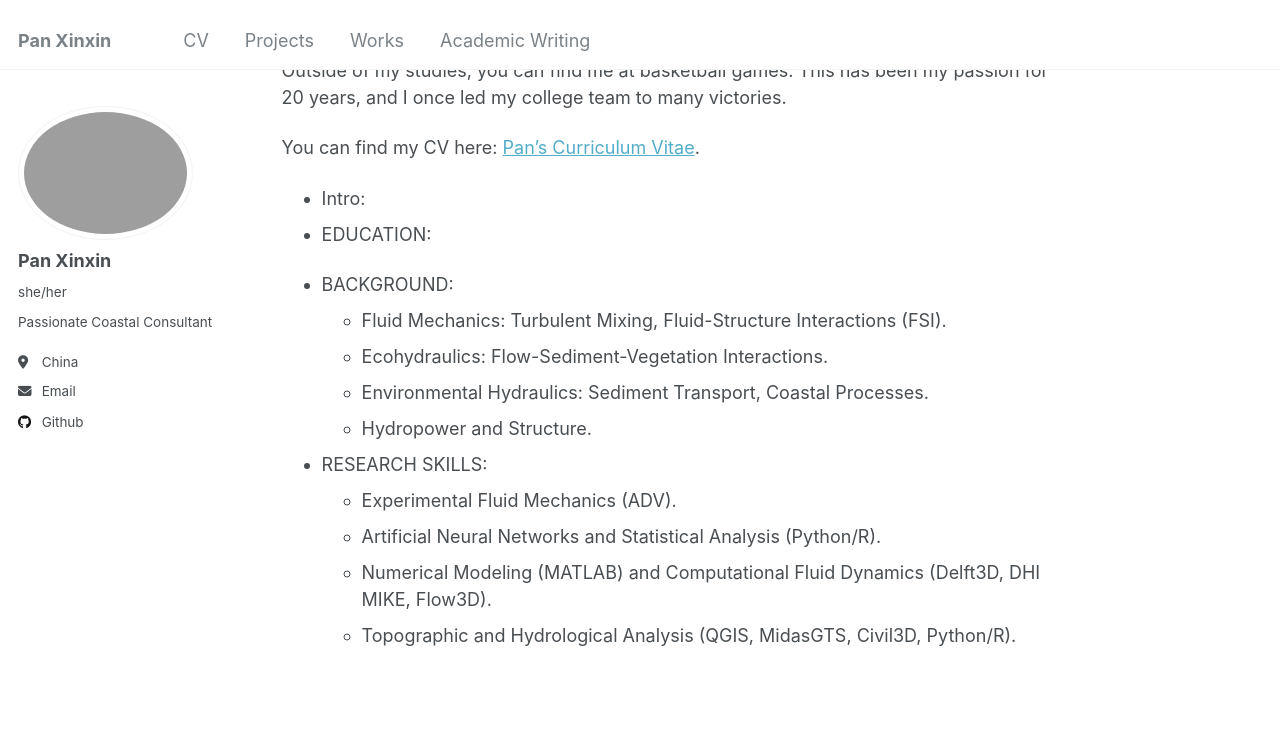
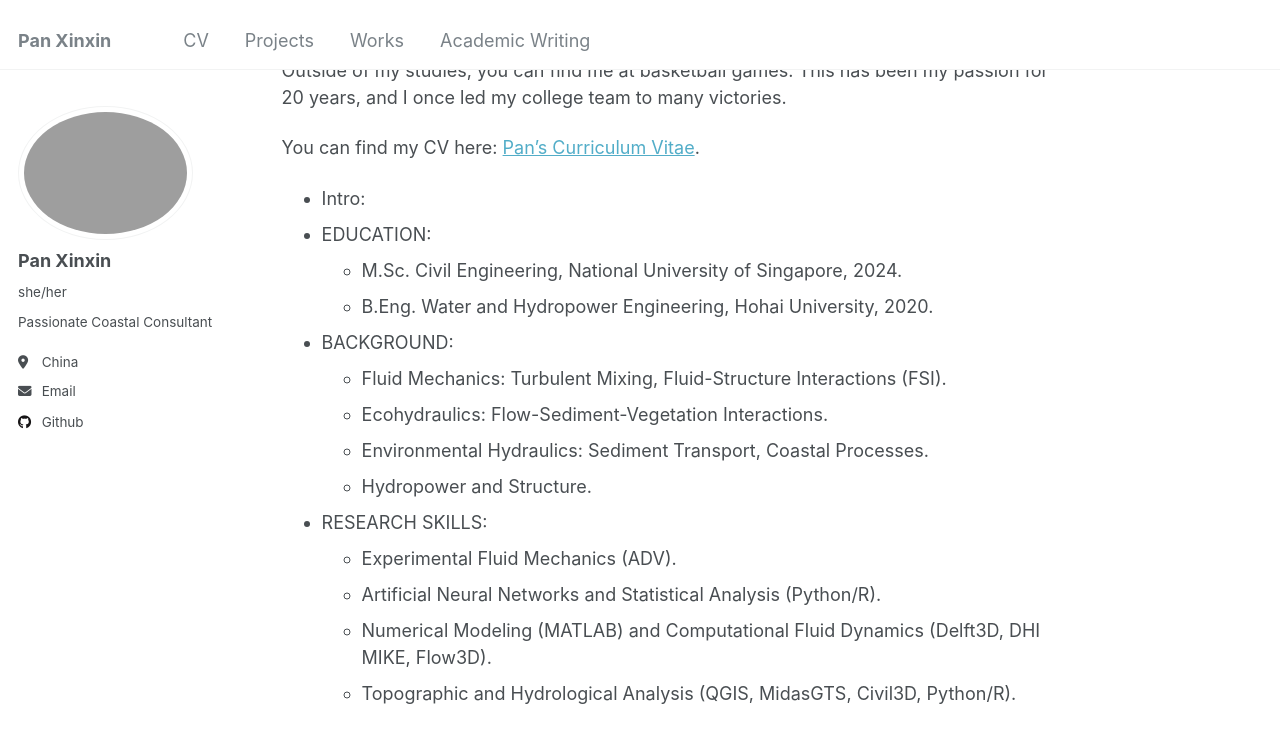
Before and after one commit to kingdaxing/kingdaxing.github.io, a Jekyll site: the page built from _pages/about.md, in a window 1280 px wide and 900 px high, scrolled down 1227 px. Shown: the top 743 px of the window. Built offline with Jekyll 4.4.1, drawn with Linux system fonts in a browser that asks for light colours.

Commit message:
Update about.md

```diff
--- a/_pages/about.md
+++ b/_pages/about.md
@@ -28,7 +28,8 @@ You can find my CV here: [Pan's Curriculum Vitae](../assets/Pan Xinxin_Academic_
 
 * Intro:
  * EDUCATION:
-
+   - M.Sc. Civil Engineering, National University of Singapore, 2024.
+   - B.Eng. Water and Hydropower Engineering, Hohai University, 2020.
 
  * BACKGROUND:
    - Fluid Mechanics: Turbulent Mixing, Fluid-Structure Interactions (FSI).
```
